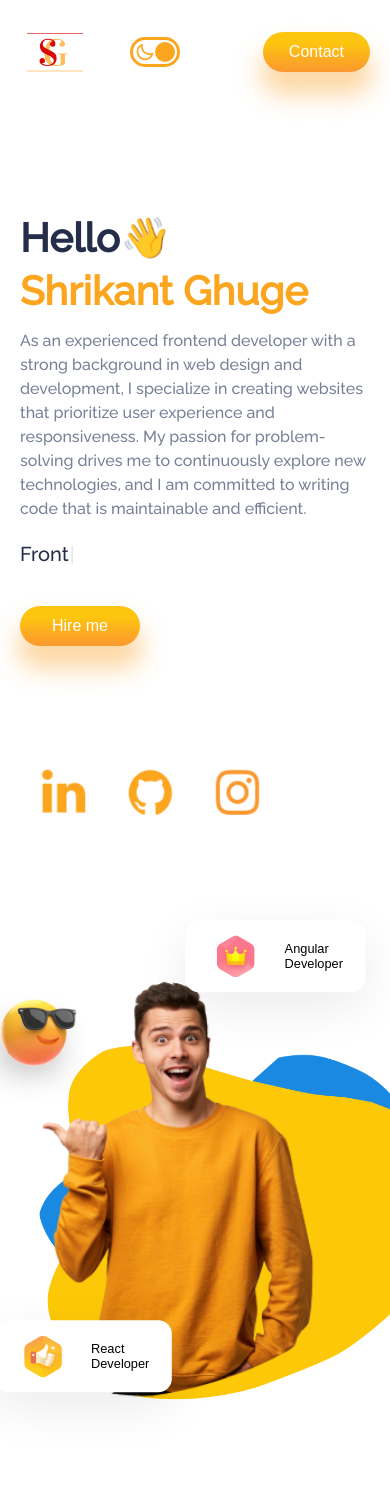
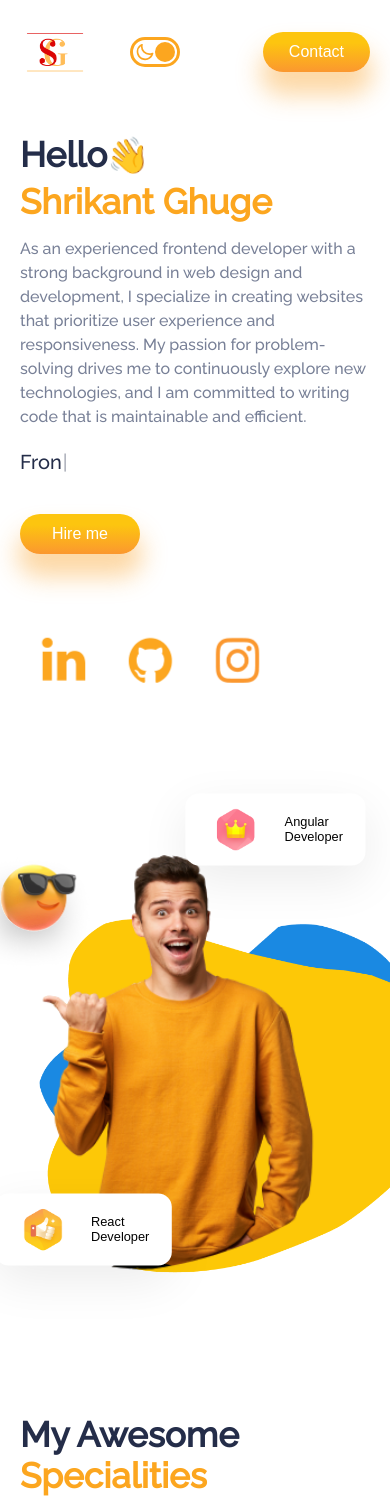
Before and after one commit to shrikant-ghuge-dev/portfolio, a React (Create React App) app: page / in a window 390 px wide. Shown: the top 1501 px of the page. Built offline with nearby package versions, Linux system fonts and the light colour scheme.

Commit message:
added responsive css

```diff
--- a/src/components/Contact/Contact.css
+++ b/src/components/Contact/Contact.css
@@ -1,21 +1,20 @@
-.contact-form{
+.contact-form {
     padding: 0 3rem 0 3rem;
     display: flex;
     height: 80vh;
     margin-top: 4rem;
-      /* scroll */
-  padding-top: 3rem;
+    /* scroll */
+    padding-top: 3rem;
 }
 
-.c-right{
+.c-right {
     display: flex;
     justify-content: center;
     position: relative;
     flex: 1;
 }
 
-.c-right>form
-{
+.c-right>form {
     display: flex;
     flex-direction: column;
     gap: 2rem;
@@ -23,7 +22,7 @@
 
 }
 
-.c-right .user{
+.c-right .user {
     width: 20rem;
     height: 2rem;
     padding: 0.3em;
@@ -33,23 +32,24 @@
     font-size: 16px;
 }
 
-textarea{
-    height: 4rem!important;
+textarea {
+    height: 4rem !important;
 }
 
-.c-blur1{
+.c-blur1 {
     top: 1rem;
     left: 8rem;
 }
 
 @media screen and (max-width: 480px) {
-    .contact-form{
+    .contact-form {
         padding: 0;
         flex-direction: column;
-        gap: 5rem;
+        gap: 2rem;
         height: 40rem;
     }
-    .c-right .user{
+
+    .c-right .user {
         width: 16rem;
     }
 
--- a/src/components/Experience/Experience.css
+++ b/src/components/Experience/Experience.css
@@ -50,5 +50,6 @@
 @media screen and (max-width: 480px) {
     .experience {
         transform: scale(0.7);
+        gap: 3rem;
     }
 }
--- a/src/components/Intro/Intro.css
+++ b/src/components/Intro/Intro.css
@@ -164,6 +164,7 @@
     flex-direction: column;
     gap: 7rem;
     height: 64rem;
+    margin-top: 1rem;
   }
 
   .i-right {
@@ -180,4 +181,20 @@
     top: -7rem !important;
     ;
   }
+
+  .i-name>:first-child {
+    font-size: 35px;
+  }
+
+  .wave {
+    font-size: 35px;
+  }
+
+  .i-name>:nth-child(2) {
+    font-size: 35px;
+  }
+
+  .i-icons {
+    margin-top: 1rem;
+  }
 }
--- a/src/components/Portfolio/Portfolio.css
+++ b/src/components/Portfolio/Portfolio.css
@@ -50,3 +50,13 @@
 a {
   text-decoration: none;
 }
+
+@media screen and (max-width: 480px) {
+  .swiper-slide {
+    width: 200px !important;
+  }
+
+  .portfolio span {
+    font-size: 35px;
+  }
+}
--- a/src/components/Services/Services.jsx
+++ b/src/components/Services/Services.jsx
@@ -25,7 +25,7 @@ const Services = () => {
       <div className="awesome">
         {/* dark mode */}
         <span style={{ color: darkMode ? "white" : "" }}>My Awesome</span>
-        <span>specialities</span>
+        <span>Specialities</span>
         <spane>
           My specialties lie in the intersection of web design and development,
           <br />
--- a/src/components/Works/Works.css
+++ b/src/components/Works/Works.css
@@ -161,4 +161,12 @@
     left: 8rem !important;
   }
 
+  .awesome> :nth-child(1) {
+    font-size: 35px;
+  }
+
+  .awesome> :nth-child(2) {
+    font-size: 35px;
+  }
+
 }
```
